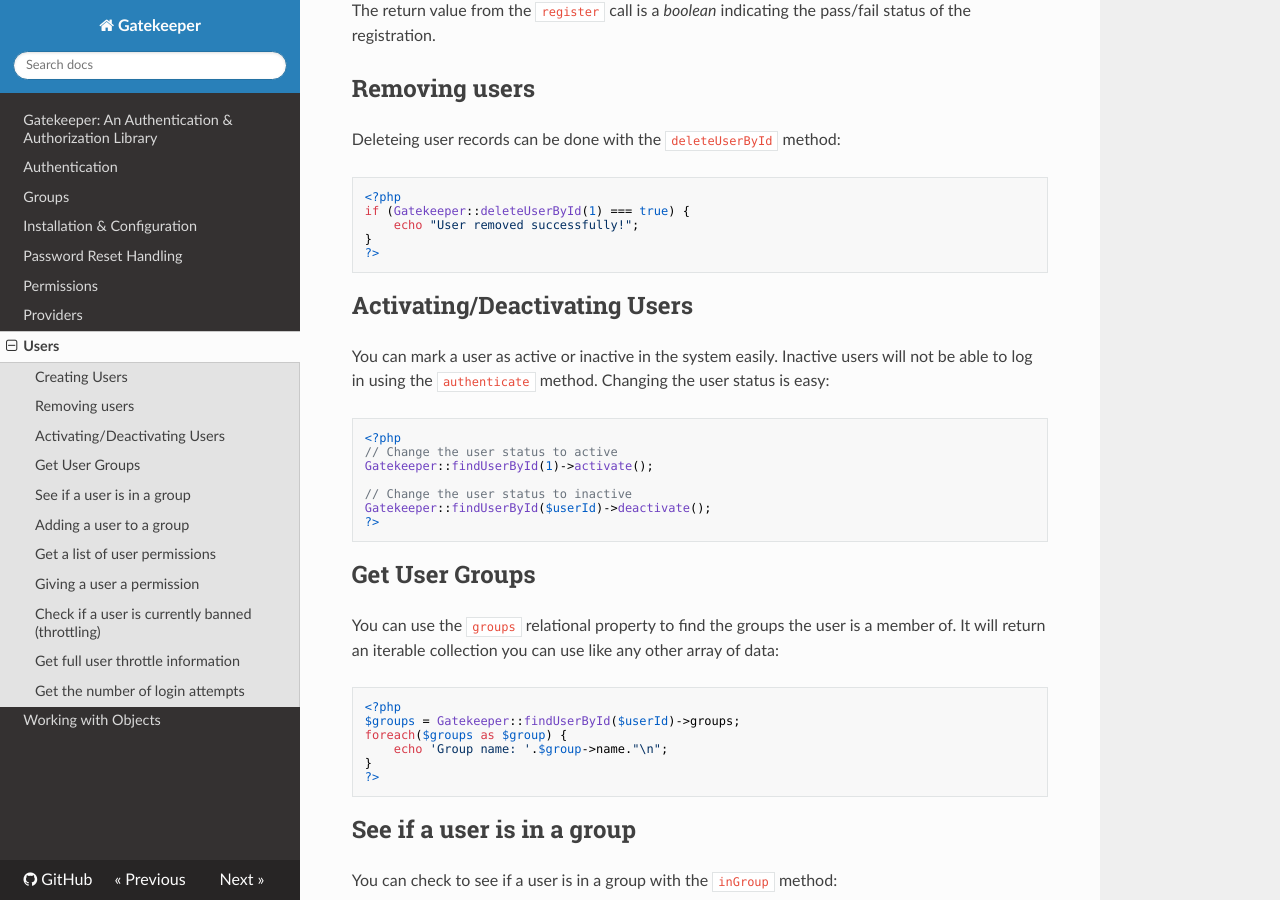
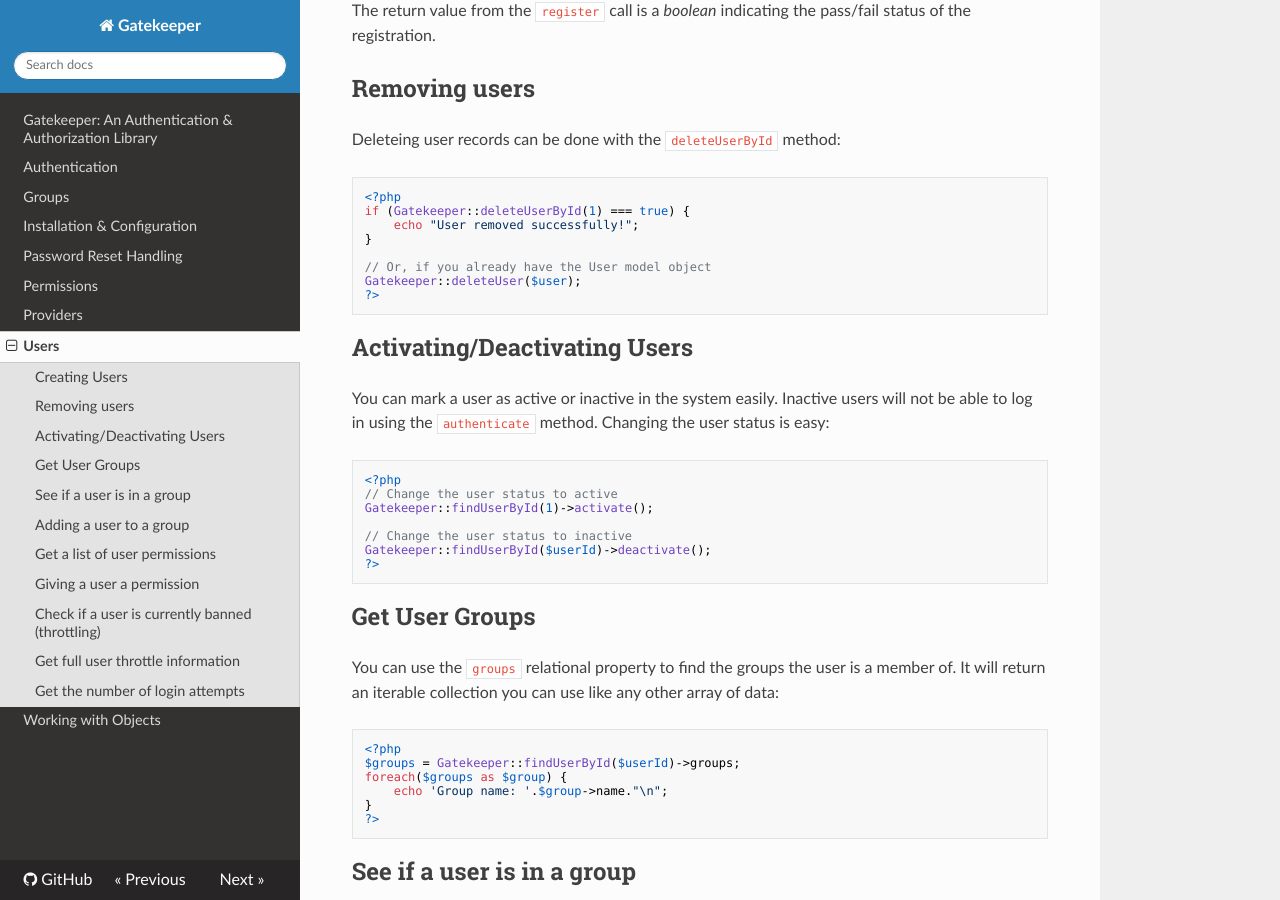
Before and after one commit to psecio/gatekeeper, an MkDocs documentation site: the page built from docs/users.md, in a window 1280 px wide and 900 px high, scrolled down 1084 px. Built offline with MkDocs 1.6.1, drawn with Linux system fonts in a browser that asks for light colours; nearby versions of some CDN libraries.

Commit message:
updating user docs for deleteUser handling too

````diff
--- a/docs/users.md
+++ b/docs/users.md
@@ -56,6 +56,9 @@ Deleteing user records can be done with the `deleteUserById` method:
 if (Gatekeeper::deleteUserById(1) === true) {
     echo "User removed successfully!";
 }
+
+// Or, if you already have the User model object
+Gatekeeper::deleteUser($user);
 ?>
 ```
 
````
